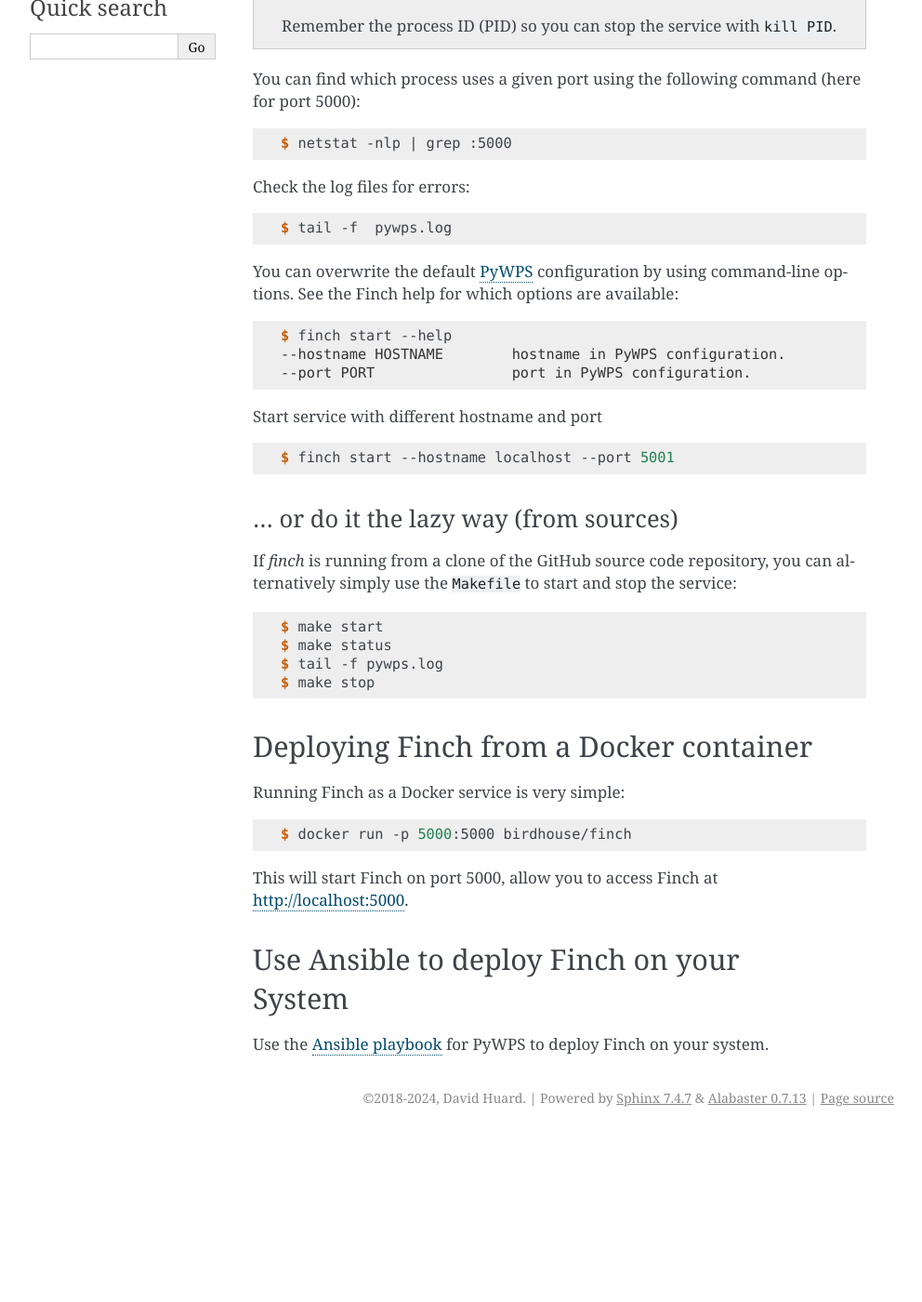
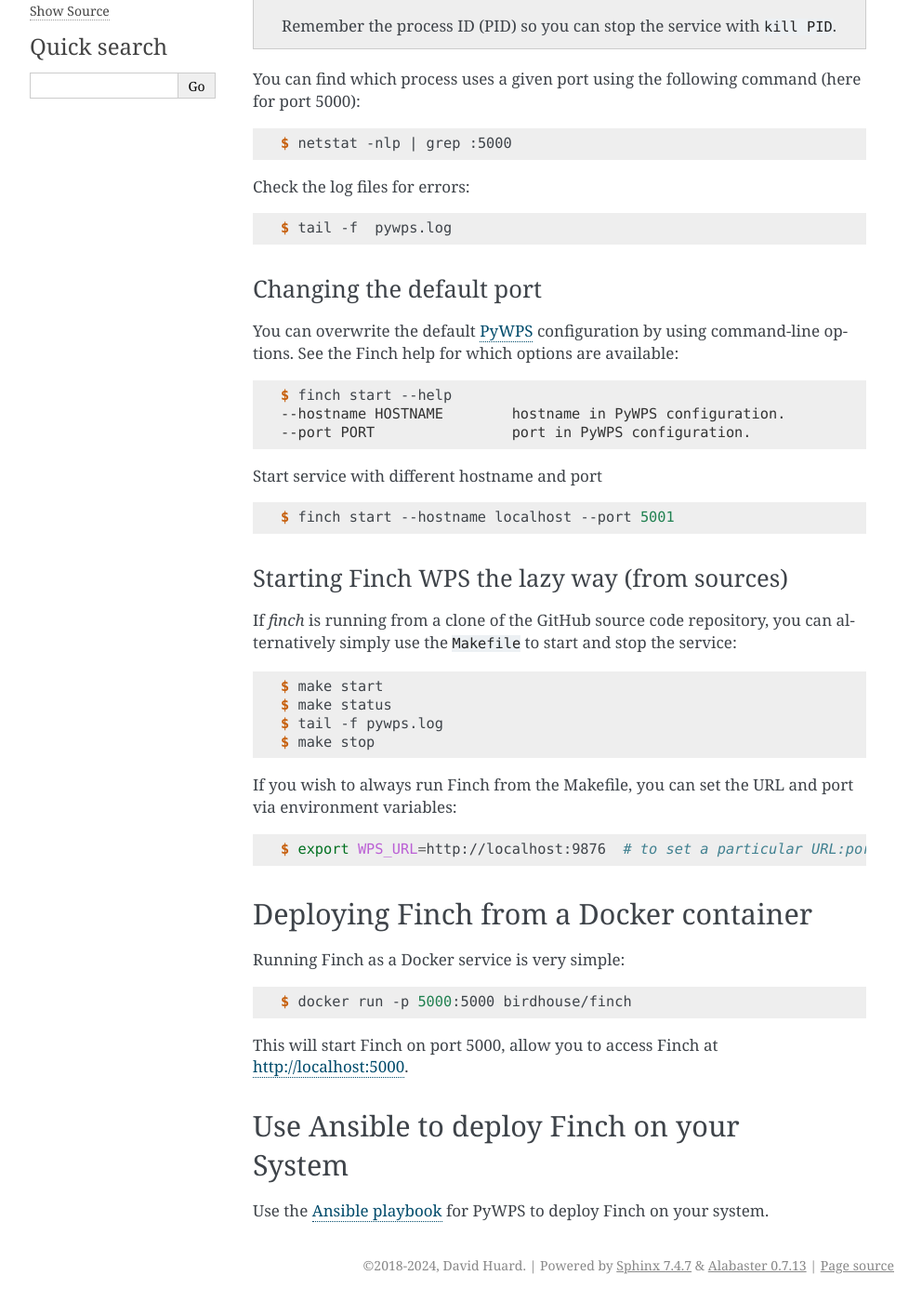
Before and after one commit to bird-house/finch, a Sphinx documentation site: the page built from docs/source/deploying.rst, in a window 1280 px wide and 1400 px high, scrolled down 554 px. Shown: the whole window at 93% size, without its empty margins (148-1140 px from the left). Built offline with Sphinx 7.4.7, drawn with Linux system fonts in a browser that asks for light colours; the version number is read from the project's files by our own code; before the commit the page ends 1774 px from its top, so only the background shows below that; some of the changed text lies outside the part shown.

```diff
--- a/docs/source/deploying.rst
+++ b/docs/source/deploying.rst
@@ -37,6 +37,8 @@ Check the log files for errors:
 
    $ tail -f  pywps.log
 
+Changing the default port
++++++++++++++++++++++++++
 
 You can overwrite the default `PyWPS`_ configuration by using command-line options.
 See the Finch help for which options are available:
@@ -55,9 +57,8 @@ Start service with different hostname and port
 
 .. _PyWPS: http://pywps.org/
 
-
-... or do it the lazy way (from sources)
-++++++++++++++++++++++++++++++++++++++++
+Starting Finch WPS the lazy way (from sources)
+++++++++++++++++++++++++++++++++++++++++++++++
 
 If `finch` is running from a clone of the GitHub source code repository, you can alternatively simply use the ``Makefile`` to start and stop the service:
 
@@ -67,6 +68,12 @@ If `finch` is running from a clone of the GitHub source code repository, you can
    $ make status
    $ tail -f pywps.log
    $ make stop
+
+If you wish to always run Finch from the Makefile, you can set the URL and port via environment variables:
+
+.. code-block:: console
+
+   $ export WPS_URL=http://localhost:9876  # to set a particular URL:port
 
 Deploying Finch from a Docker container
 ---------------------------------------
```
Also changed, not shown: other parts of docs/source/deploying.rst (+2 -2 lines).
